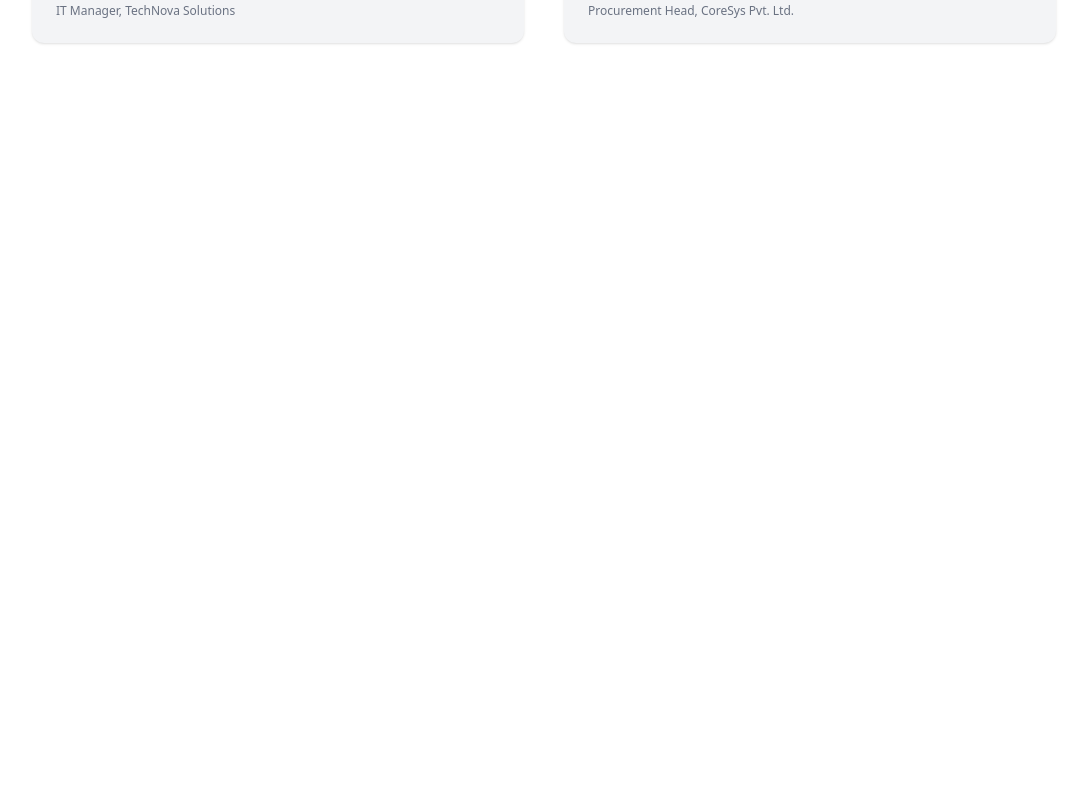
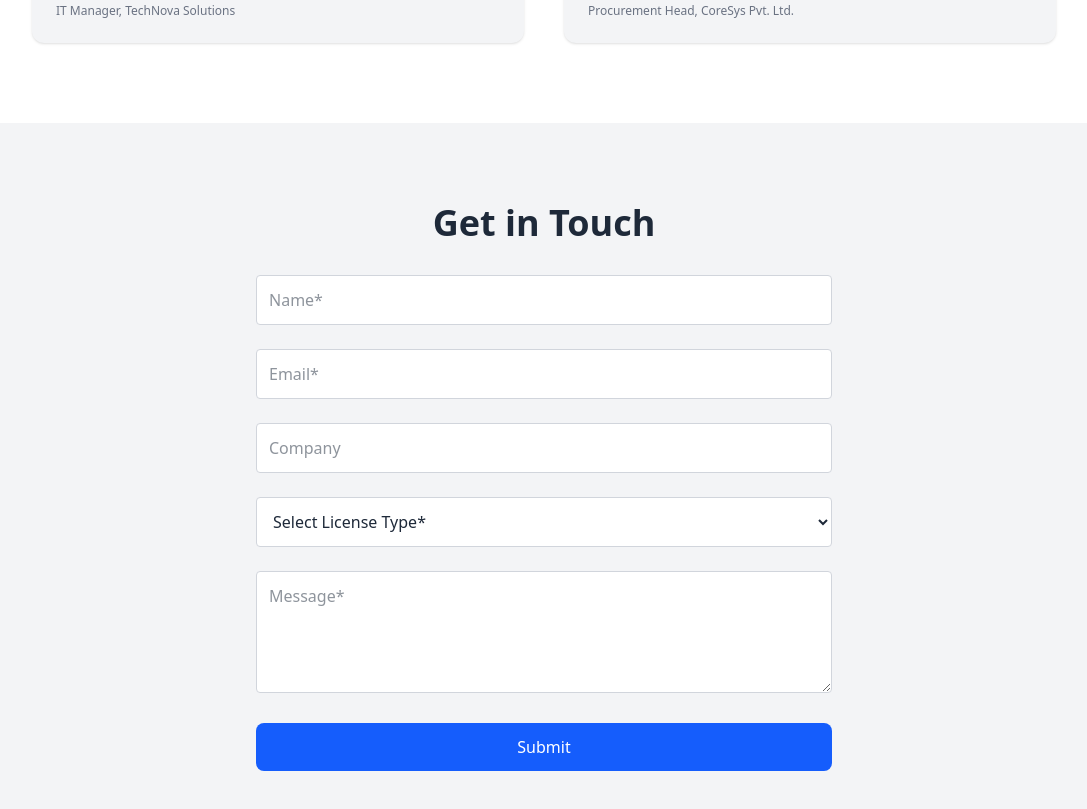
Before and after one commit to vikarnjha/Credex-Assignment, a React (Vite) app: page / in a window 1280 px wide. Shown: the part 1505-2314 px from the top of the page, without its empty margins (96-1183 px from the left). Before the commit the page ends 1628 px from the top, so only its background shows below. Built offline with nearby package versions, Linux system fonts and the light colour scheme.

Commit message:
contact form added

```diff
--- a/src/App.jsx
+++ b/src/App.jsx
@@ -1,4 +1,5 @@
 import "./App.css";
+import ContactForm from "./components/ContactForm";
 import HeroSection from "./components/HeroSection";
 import HowItWorks from "./components/HowItWorks";
 import Testimonials from "./components/Testimonials";
@@ -12,6 +13,7 @@ function App() {
         <HowItWorks/>
         <WhyChooseUs/>
         <Testimonials/>
+        <ContactForm/>
       </div>
     </>
   );
--- /dev/null
+++ b/src/components/ContactForm.jsx
@@ -0,0 +1,122 @@
+import { useState } from "react";
+
+const ContactForm = () => {
+  const [formData, setFormData] = useState({
+    name: "",
+    email: "",
+    company: "",
+    licenseType: "",
+    message: "",
+  });
+
+  const [errors, setErrors] = useState({});
+
+  const validate = () => {
+    let newErrors = {};
+    if (!formData.name) newErrors.name = "Name is required.";
+    if (!formData.email) newErrors.email = "Email is required.";
+    if (!formData.licenseType) newErrors.licenseType = "Select a license type.";
+    if (!formData.message) newErrors.message = "Message is required.";
+    return newErrors;
+  };
+
+  const handleSubmit = (e) => {
+    e.preventDefault();
+    const validationErrors = validate();
+    if (Object.keys(validationErrors).length === 0) {
+      alert("Form submitted successfully!");
+      // reset
+      setFormData({
+        name: "",
+        email: "",
+        company: "",
+        licenseType: "",
+        message: "",
+      });
+    } else {
+      setErrors(validationErrors);
+    }
+  };
+
+  const handleChange = (e) => {
+    setFormData({ ...formData, [e.target.name]: e.target.value });
+  };
+
+  return (
+    <section className="py-20 px-6 bg-gray-100 dark:bg-gray-900 text-center">
+      <h2 className="text-3xl md:text-4xl font-bold text-gray-800 dark:text-white mb-8">
+        Get in Touch
+      </h2>
+      <form
+        onSubmit={handleSubmit}
+        className="max-w-xl mx-auto text-left space-y-6"
+      >
+        <input
+          type="text"
+          name="name"
+          placeholder="Name*"
+          value={formData.name}
+          onChange={handleChange}
+          className="w-full p-3 rounded border border-gray-300 dark:border-gray-700 bg-white dark:bg-gray-800 text-gray-800 dark:text-white"
+        />
+        {errors.name && <p className="text-red-500 text-sm">{errors.name}</p>}
+
+        <input
+          type="email"
+          name="email"
+          placeholder="Email*"
+          value={formData.email}
+          onChange={handleChange}
+          className="w-full p-3 rounded border border-gray-300 dark:border-gray-700 bg-white dark:bg-gray-800 text-gray-800 dark:text-white"
+        />
+        {errors.email && <p className="text-red-500 text-sm">{errors.email}</p>}
+
+        <input
+          type="text"
+          name="company"
+          placeholder="Company"
+          value={formData.company}
+          onChange={handleChange}
+          className="w-full p-3 rounded border border-gray-300 dark:border-gray-700 bg-white dark:bg-gray-800 text-gray-800 dark:text-white"
+        />
+
+        <select
+          name="licenseType"
+          value={formData.licenseType}
+          onChange={handleChange}
+          className="w-full p-3 rounded border border-gray-300 dark:border-gray-700 bg-white dark:bg-gray-800 text-gray-800 dark:text-white"
+        >
+          <option value="">Select License Type*</option>
+          <option value="Office Suite">Office Suite</option>
+          <option value="Security Software">Security Software</option>
+          <option value="Design Tools">Design Tools</option>
+          <option value="Other">Other</option>
+        </select>
+        {errors.licenseType && (
+          <p className="text-red-500 text-sm">{errors.licenseType}</p>
+        )}
+
+        <textarea
+          name="message"
+          placeholder="Message*"
+          rows="4"
+          value={formData.message}
+          onChange={handleChange}
+          className="w-full p-3 rounded border border-gray-300 dark:border-gray-700 bg-white dark:bg-gray-800 text-gray-800 dark:text-white"
+        />
+        {errors.message && (
+          <p className="text-red-500 text-sm">{errors.message}</p>
+        )}
+
+        <button
+          type="submit"
+          className="w-full bg-blue-600 hover:bg-blue-700 text-white py-3 px-6 rounded-lg transition duration-300"
+        >
+          Submit
+        </button>
+      </form>
+    </section>
+  );
+};
+
+export default ContactForm;
```
